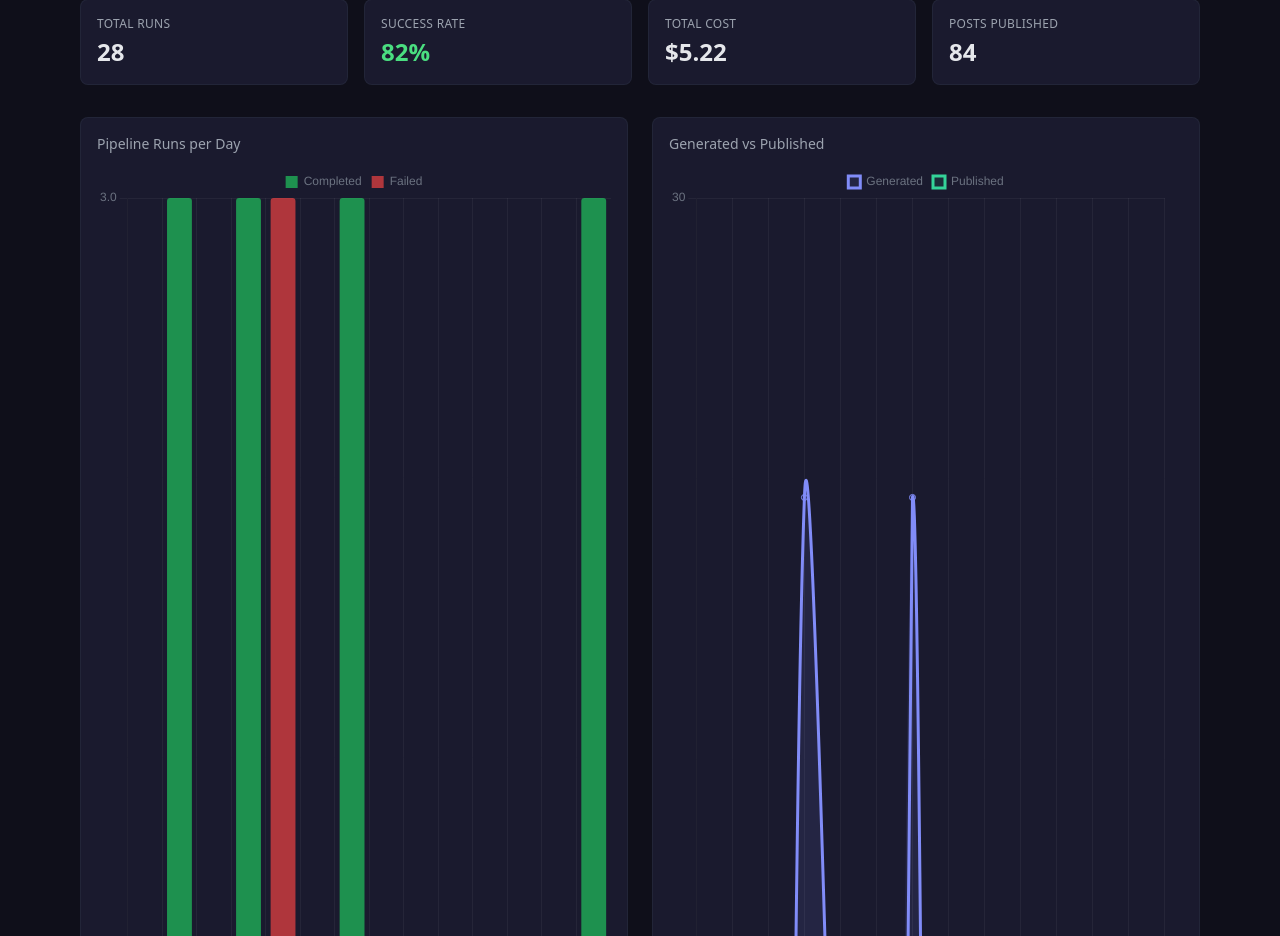
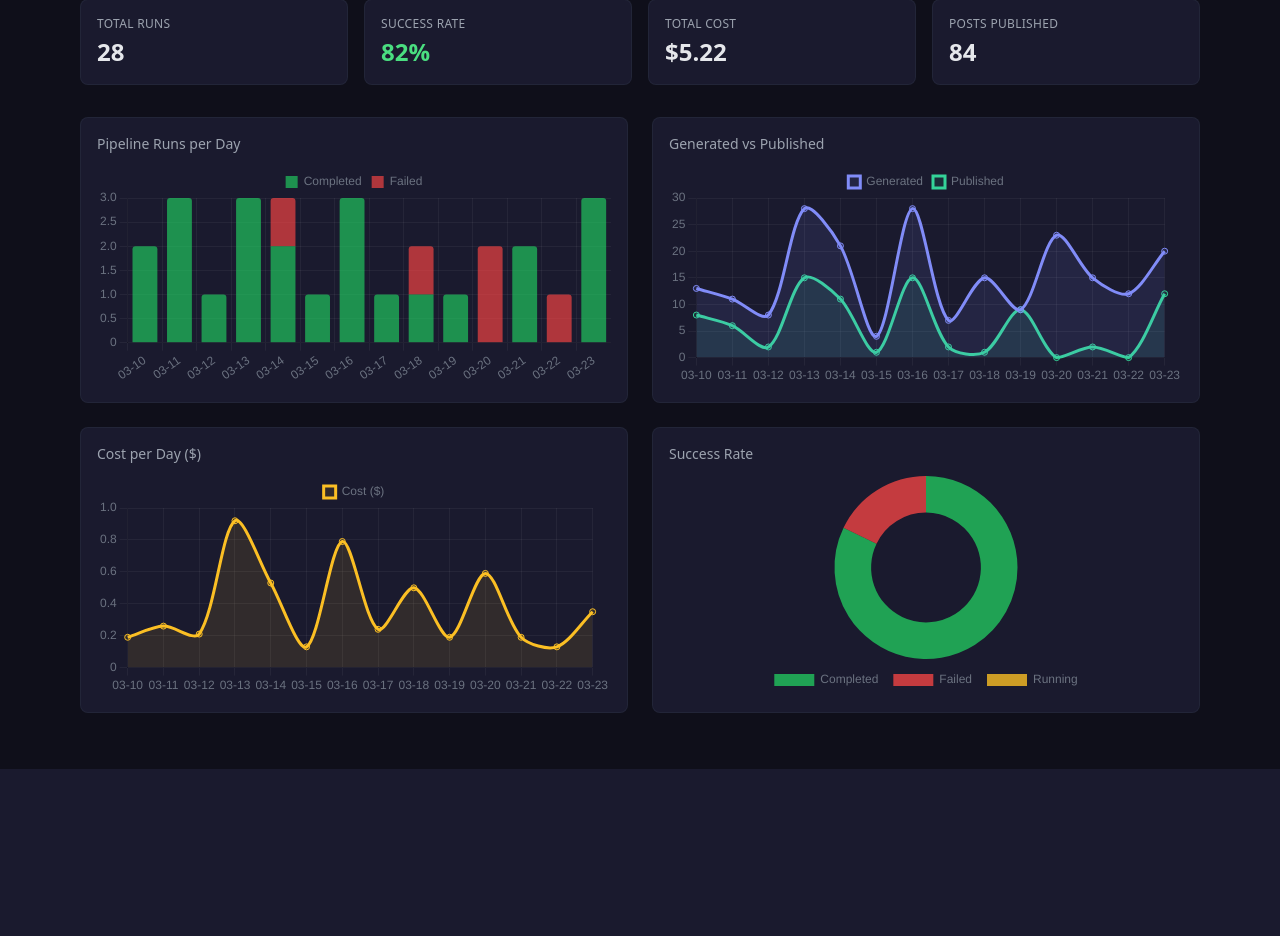
Before and after one commit to rrs1979/TelegramChannelAI, a Flask app: page /analytics in a window 1280 px wide. Shown: the part 158-1094 px from the top of the page. After the commit the page ends 927 px from the top, so only its background shows below. Run offline with Flask 3, Linux system fonts and the light colour scheme; data comes from the database, SQL or seed files in the repository; some libraries are stand-ins or nearby versions.

Commit message:
Fix analytics charts — constrain height to 220px, prevent vertical stretch

```diff
--- a/web/templates/analytics.html
+++ b/web/templates/analytics.html
@@ -39,25 +39,25 @@
     <!-- runs per day -->
     <div class="bg-dark-800 rounded-lg p-4 border border-gray-700/30">
         <h3 class="text-sm font-medium text-gray-400 mb-3">Pipeline Runs per Day</h3>
-        <canvas id="chart-runs" height="200"></canvas>
+        <div style="height:220px"><canvas id="chart-runs"></canvas></div>
     </div>
 
     <!-- generated vs published -->
     <div class="bg-dark-800 rounded-lg p-4 border border-gray-700/30">
         <h3 class="text-sm font-medium text-gray-400 mb-3">Generated vs Published</h3>
-        <canvas id="chart-posts" height="200"></canvas>
+        <div style="height:220px"><canvas id="chart-posts"></canvas></div>
     </div>
 
     <!-- cost per day -->
     <div class="bg-dark-800 rounded-lg p-4 border border-gray-700/30">
         <h3 class="text-sm font-medium text-gray-400 mb-3">Cost per Day ($)</h3>
-        <canvas id="chart-cost" height="200"></canvas>
+        <div style="height:220px"><canvas id="chart-cost"></canvas></div>
     </div>
 
     <!-- success rate doughnut -->
     <div class="bg-dark-800 rounded-lg p-4 border border-gray-700/30">
         <h3 class="text-sm font-medium text-gray-400 mb-3">Success Rate</h3>
-        <canvas id="chart-success" height="200"></canvas>
+        <div style="height:220px"><canvas id="chart-success"></canvas></div>
     </div>
 </div>
 
```
